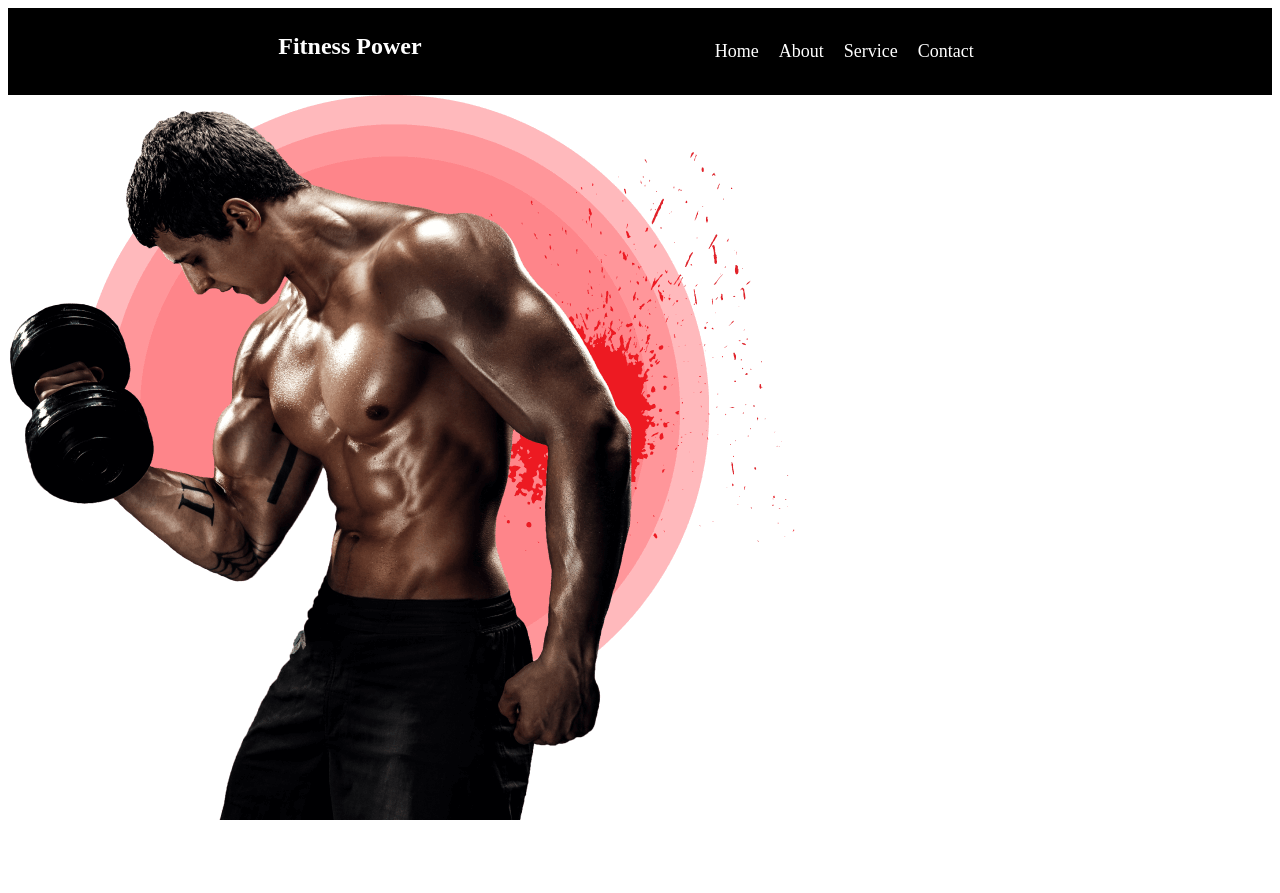
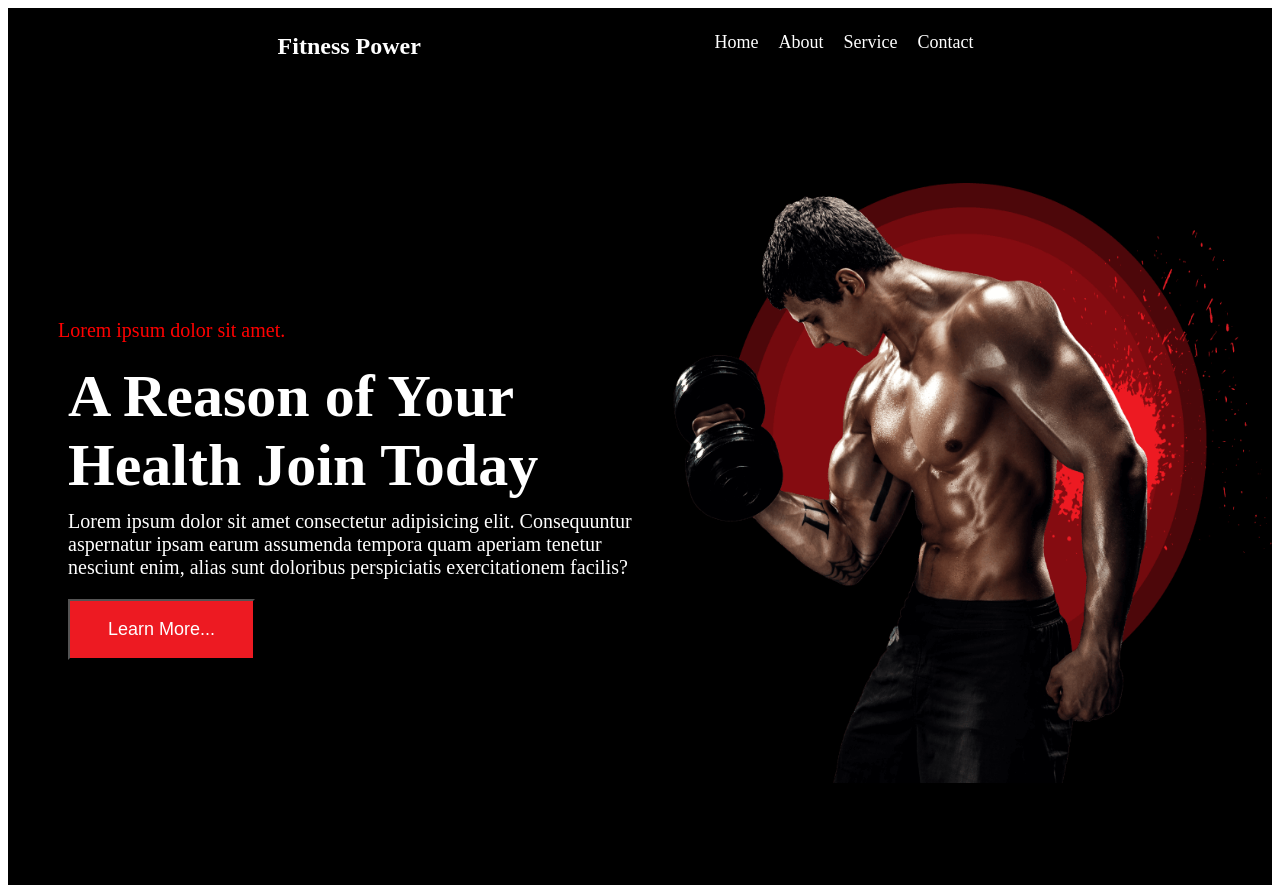
Before and after one commit to aminul-islam2020/fitness, a plain HTML site: page index.html in a window 1280 px wide. Before the commit the page ends 832 px from the top, so only its background shows below. Drawn offline with Linux system fonts and the light colour scheme.

Commit message:
section-1 finished

```diff
--- a/index.html
+++ b/index.html
@@ -20,9 +20,15 @@
                 <li>Contact</li>
             </div>
         </div>
+    </nav>
         <div class="banner-container">
             <div class="banner-left">
-
+                <div class="banner-description">
+                    <p class="banner-text">Lorem ipsum dolor sit amet.</p>
+                    <h1 class="title-1">A Reason of Your Health Join Today</h1>
+                    <p class="text">Lorem ipsum dolor sit amet consectetur adipisicing elit. Consequuntur aspernatur ipsam earum assumenda tempora quam aperiam tenetur nesciunt enim, alias sunt doloribus perspiciatis exercitationem facilis?</p>
+                    <button class="banner-btn">Learn More...</button>
+                </div>
             </div>
             <div class="banner-right">
                 <div class="banner-img">
@@ -30,6 +36,6 @@
                 </div>
             </div>
         </div>
-    </nav>
+
 </body>
 </html>
--- a/style.css
+++ b/style.css
@@ -9,7 +9,7 @@
     display: flex;
     list-style: none;
     margin: 9px;
-    padding: 9px;
+    padding: 0 10px;
     font-size: 18px;
 }
 .menu-items li:hover{
@@ -19,3 +19,41 @@
 .menu-items li{
     padding: 10px;
 }
+.company-logo{
+
+}
+.banner-container{
+    color: white;
+    display: flex;
+    width: 100%;
+    height: 100vh;
+    background-color: black;
+    align-items: center;
+}
+.banner-description{
+    margin-left: 50px;
+}
+.banner-text{
+    color: red;
+    font-size: 20px;
+}
+.title-1{
+    font-size: 60px;
+    font-weight: bold;
+    margin: 10px;
+}
+.text{
+    font-size: 20px;
+    margin: 10px;
+}
+.banner-btn{
+    padding: 18px 38px;
+    background-color: #ED1A22;
+    margin: 10px;
+    font-size: 18px;
+    color: white;
+}
+img{
+    height: 600px;
+    width: 600px;
+}
```
